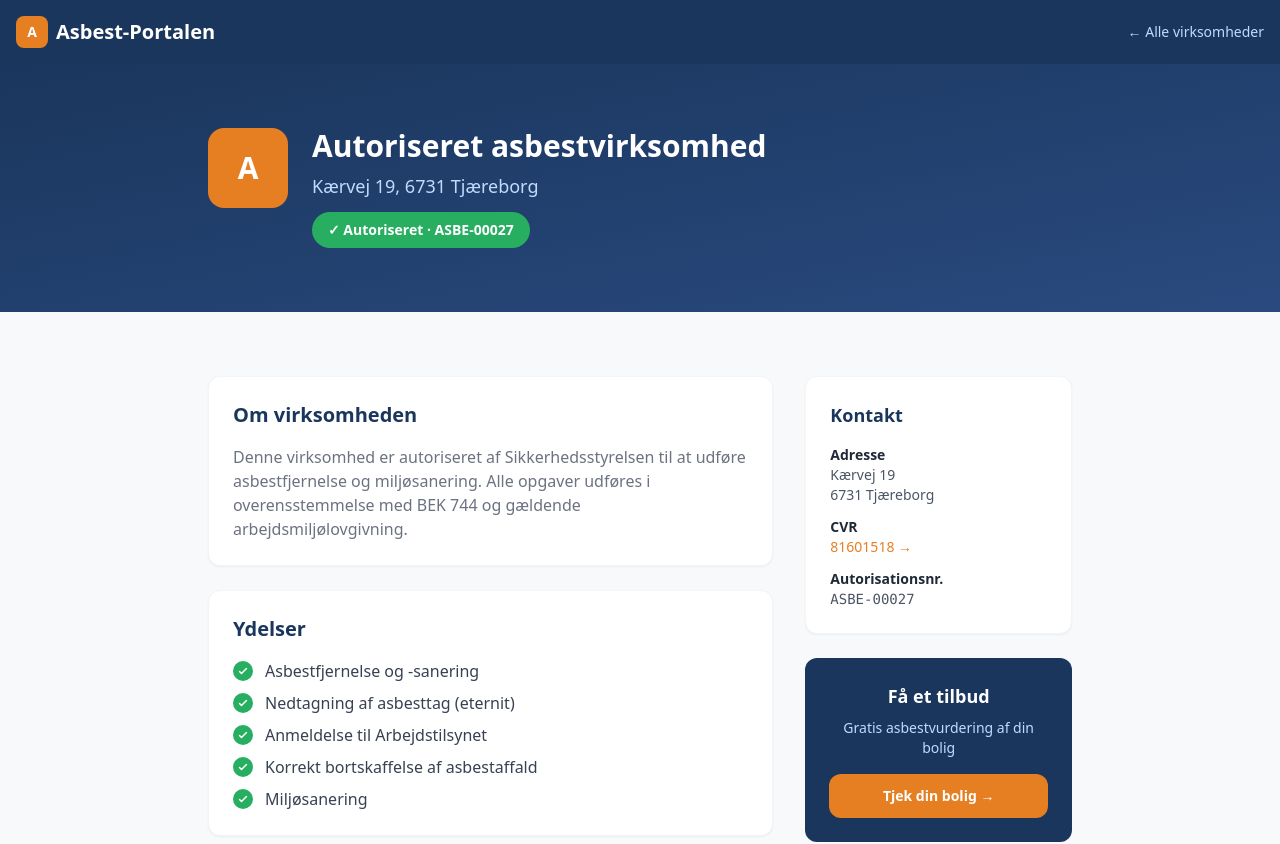
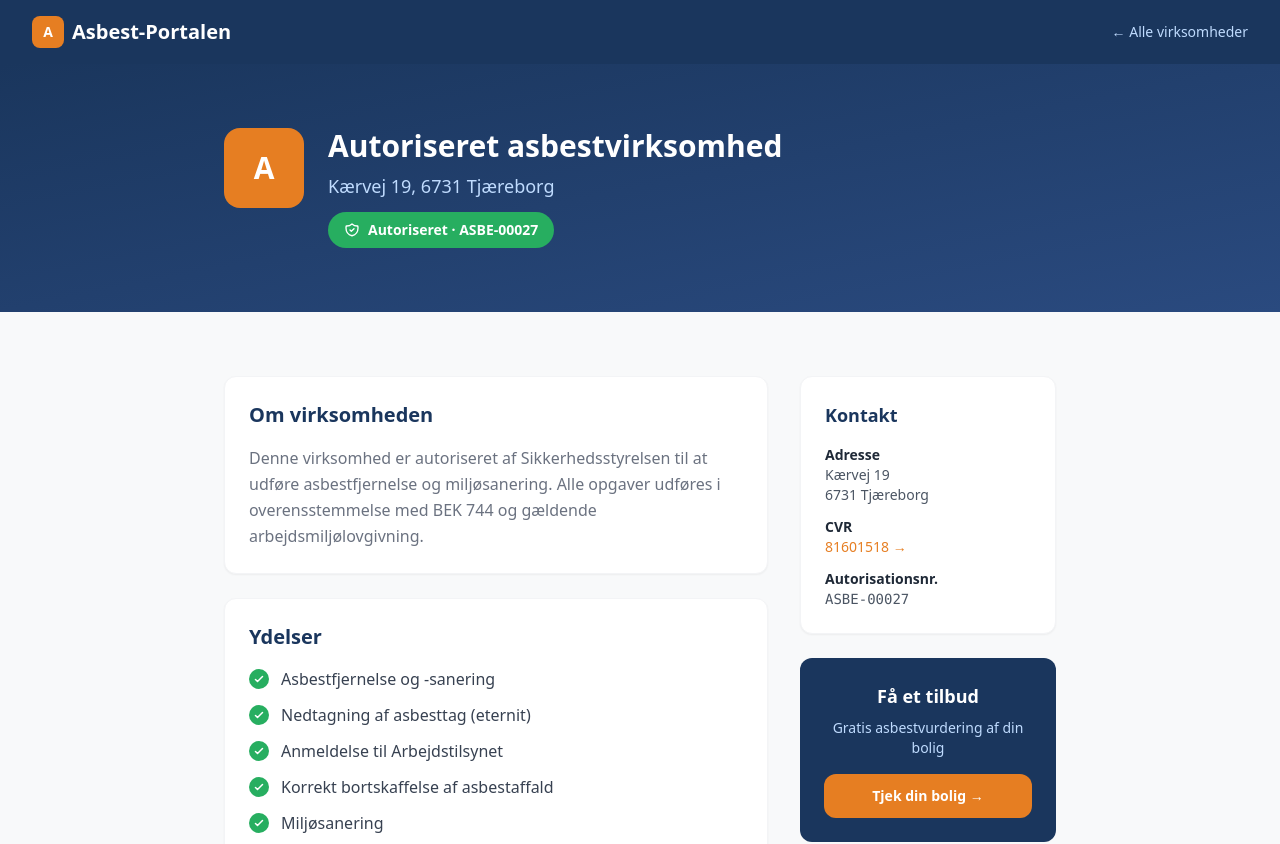
Before and after one commit to Thomas-Rathleff/asbest-portalen, a Next.js app: page /virksomheder/asbe-00027 in a window 1280 px wide. Shown: the top 844 px of the page. Built offline with nearby package versions, Linux system fonts and the light colour scheme.

Commit message:
Tilføj luftfoto-modul + profilsider med generateStaticParams

```diff
--- a/app/components/AddressSearch.tsx
+++ b/app/components/AddressSearch.tsx
@@ -1,6 +1,7 @@
 "use client";
 import { useState, useEffect, useRef } from "react";
 import FindVirksomhed from "./FindVirksomhed";
+import Luftfoto from "./Luftfoto";
 
 interface AddressSuggestion {
   tekst: string;
@@ -36,6 +37,7 @@ export default function AddressSearch() {
   const [roofType, setRoofType] = useState("");
   const [selectedAddress, setSelectedAddress] = useState("");
   const [selectedPostnr, setSelectedPostnr] = useState("");
+  const [selectedAdgangsadresseid, setSelectedAdgangsadresseid] = useState("");
   const wrapperRef = useRef<HTMLDivElement>(null);
 
   useEffect(() => {
@@ -72,6 +74,7 @@ export default function AddressSearch() {
     setQuery(suggestion.tekst);
     setSelectedAddress(suggestion.tekst);
     setSelectedPostnr(suggestion.adresse.postnr);
+    setSelectedAdgangsadresseid(suggestion.adresse.adgangsadresseid);
     setShowSuggestions(false);
     setResult(null);
     setLoading(true);
@@ -292,6 +295,7 @@ export default function AddressSearch() {
                 setQuery("");
                 setSelectedAddress("");
                 setSelectedPostnr("");
+                setSelectedAdgangsadresseid("");
                 setShowForm(false);
                 setResult(null);
                 setBuildYear("");
@@ -302,6 +306,16 @@ export default function AddressSearch() {
             >
               ← Søg på en ny adresse
             </button>
+          </div>
+
+          {/* Luftfoto */}
+          <div className="mb-6">
+            <Luftfoto
+              adresse={result.address.split(",")[0]}
+              postnr={result.postnr}
+              by={result.address.split(",")[1]?.trim().replace(/^\d{4}\s*/, "") || ""}
+              adgangsadresseid={selectedAdgangsadresseid}
+            />
           </div>
           <div className="text-center mb-6">
             <div className="text-5xl mb-3">{riskConfig[result.riskLevel].emoji}</div>
--- /dev/null
+++ b/app/components/Luftfoto.tsx
@@ -0,0 +1,69 @@
+"use client";
+import { useEffect, useState } from "react";
+
+interface Props {
+  adresse: string;
+  postnr: string;
+  by: string;
+  adgangsadresseid?: string;
+}
+
+export default function Luftfoto({ adresse, postnr, by, adgangsadresseid }: Props) {
+  const [koordinater, setKoordinater] = useState<{ x: number; y: number } | null>(null);
+  const [loading, setLoading] = useState(true);
+
+  useEffect(() => {
+    // Hent koordinater via DAWA
+    const query = adgangsadresseid
+      ? `https://api.dataforsyningen.dk/adgangsadresser/${adgangsadresseid}`
+      : `https://api.dataforsyningen.dk/adresser/autocomplete?q=${encodeURIComponent(`${adresse}, ${postnr} ${by}`)}&per_side=1`;
+
+    fetch(query)
+      .then(r => r.json())
+      .then(data => {
+        const item = adgangsadresseid ? data : data[0];
+        if (item?.x || item?.adresse?.x) {
+          setKoordinater({ x: item.x || item.adresse.x, y: item.y || item.adresse.y });
+        } else if (item?.adgangspunkt?.koordinater) {
+          setKoordinater({ x: item.adgangspunkt.koordinater[0], y: item.adgangspunkt.koordinater[1] });
+        }
+        setLoading(false);
+      })
+      .catch(() => setLoading(false));
+  }, [adresse, postnr, by, adgangsadresseid]);
+
+  const luftfotoUrl = koordinater
+    ? `https://api.dataforsyningen.dk/wms/orto_foraar?SERVICE=WMS&REQUEST=GetMap&VERSION=1.3.0&LAYERS=orto_foraar&STYLES=&CRS=EPSG:4326&BBOX=${koordinater.y - 0.0005},${koordinater.x - 0.0008},${koordinater.y + 0.0005},${koordinater.x + 0.0008}&WIDTH=600&HEIGHT=400&FORMAT=image/jpeg`
+    : null;
+
+  if (loading) return (
+    <div className="bg-gray-100 rounded-xl h-64 flex items-center justify-center">
+      <div className="text-gray-400 text-sm">Henter luftfoto...</div>
+    </div>
+  );
+
+  if (!luftfotoUrl) return (
+    <div className="bg-gray-100 rounded-xl h-64 flex items-center justify-center">
+      <div className="text-gray-400 text-sm">Luftfoto ikke tilgængeligt</div>
+    </div>
+  );
+
+  return (
+    <div className="rounded-xl overflow-hidden shadow-sm border border-gray-200">
+      <div className="bg-[#1a365d] text-white text-sm font-semibold px-4 py-2 flex items-center gap-2">
+        <svg className="w-4 h-4" fill="none" viewBox="0 0 24 24" stroke="currentColor"><path strokeLinecap="round" strokeLinejoin="round" strokeWidth={2} d="M3 9l9-7 9 7v11a2 2 0 01-2 2H5a2 2 0 01-2-2z"/></svg>
+        Luftfoto — {adresse}, {postnr} {by}
+      </div>
+      {/* eslint-disable-next-line @next/next/no-img-element */}
+      <img
+        src={luftfotoUrl}
+        alt={`Luftfoto af ${adresse}`}
+        className="w-full h-64 object-cover"
+        onError={(e) => { (e.target as HTMLImageElement).style.display = 'none'; }}
+      />
+      <div className="bg-gray-50 text-xs text-gray-400 px-3 py-1">
+        © Styrelsen for Dataforsyning og Infrastruktur
+      </div>
+    </div>
+  );
+}
--- a/app/virksomheder/[slug]/page.tsx
+++ b/app/virksomheder/[slug]/page.tsx
@@ -1,51 +1,95 @@
-"use client";
-import { useEffect, useState } from "react";
 import Link from "next/link";
+import { notFound } from "next/navigation";
+import virksomheder from "../../../public/data/virksomheder.json";
 
-interface V { navn: string; adresse: string; postnr: string; by: string; cvr: string; asbe_nr: string; }
+interface V { navn: string; adresse: string; postnr: string; by: string; cvr: string; asbe_nr: string | null; }
+
+export async function generateStaticParams() {
+  return (virksomheder as V[])
+    .filter(v => v.asbe_nr)
+    .map(v => ({ slug: v.asbe_nr!.toLowerCase().replace(/[^a-z0-9]/g, "-") }));
+}
 
 export default function Page({ params }: { params: { slug: string } }) {
-  const [v, setV] = useState<V | null>(null);
-  const [fejl, setFejl] = useState(false);
+  const liste = virksomheder as V[];
+  const v = liste.find(v => v.asbe_nr?.toLowerCase().replace(/[^a-z0-9]/g, "-") === params.slug);
+  if (!v) notFound();
 
-  useEffect(() => {
-    fetch(`/api/virksomhed?slug=${params.slug}`)
-      .then(r => { if (!r.ok) throw new Error(); return r.json(); })
-      .then(setV)
-      .catch(() => setFejl(true));
-  }, [params.slug]);
-
-  if (fejl) return <div className="min-h-screen flex items-center justify-center"><div className="text-center"><div className="text-5xl mb-4">🔍</div><h1 className="text-2xl font-bold text-[#1a365d] mb-2">Virksomhed ikke fundet</h1><Link href="/virksomheder" className="text-[#e67e22] hover:underline">← Alle virksomheder</Link></div></div>;
-  if (!v) return <div className="min-h-screen flex items-center justify-center"><div className="text-[#1a365d]">Henter...</div></div>;
+  const lat = 55.68; // bruges kun som placeholder — luftfoto vil bruge korrekte koordinater
+  const mapUrl = `https://maps.googleapis.com/maps/api/staticmap?center=${v.adresse}+${v.postnr}+${v.by}+Danmark&zoom=18&size=600x300&maptype=satellite`;
 
   return (
     <div className="flex flex-col min-h-screen">
-      <nav className="bg-[#1a365d] text-white"><div className="max-w-7xl mx-auto px-4 h-16 flex items-center justify-between"><Link href="/" className="flex items-center gap-2 hover:opacity-80"><div className="w-8 h-8 bg-[#e67e22] rounded-lg flex items-center justify-center font-bold text-sm">A</div><span className="text-xl font-bold">Asbest-Portalen</span></Link><Link href="/virksomheder" className="text-blue-200 hover:text-white text-sm">← Alle virksomheder</Link></div></nav>
+      <nav className="bg-[#1a365d] text-white">
+        <div className="max-w-7xl mx-auto px-4 sm:px-6 lg:px-8">
+          <div className="flex items-center justify-between h-16">
+            <Link href="/" className="flex items-center gap-2 hover:opacity-80 transition">
+              <div className="w-8 h-8 bg-[#e67e22] rounded-lg flex items-center justify-center font-bold text-sm">A</div>
+              <span className="text-xl font-bold">Asbest-Portalen</span>
+            </Link>
+            <Link href="/virksomheder" className="text-blue-200 hover:text-white text-sm transition">← Alle virksomheder</Link>
+          </div>
+        </div>
+      </nav>
+
       <section className="bg-gradient-to-br from-[#1a365d] to-[#2a4a7f] text-white py-16">
-        <div className="max-w-4xl mx-auto px-4">
+        <div className="max-w-4xl mx-auto px-4 sm:px-6 lg:px-8">
           <div className="flex items-start gap-6">
-            <div className="w-20 h-20 bg-[#e67e22] rounded-2xl flex items-center justify-center text-3xl font-bold flex-shrink-0">{(v.navn || v.asbe_nr || "A").charAt(0)}</div>
+            <div className="w-20 h-20 bg-[#e67e22] rounded-2xl flex items-center justify-center text-3xl font-bold flex-shrink-0">A</div>
             <div>
               <h1 className="text-3xl font-extrabold mb-2">{v.navn || "Autoriseret asbestvirksomhed"}</h1>
               <p className="text-blue-200 text-lg">{v.adresse}, {v.postnr} {v.by}</p>
-              <div className="mt-3 inline-flex items-center gap-2 bg-[#27ae60] px-4 py-2 rounded-full text-sm font-bold">✓ Autoriseret · {v.asbe_nr}</div>
+              {v.asbe_nr && (
+                <div className="mt-3 inline-flex items-center gap-2 bg-[#27ae60] px-4 py-2 rounded-full text-sm font-bold">
+                  <svg className="w-4 h-4" fill="none" viewBox="0 0 24 24" stroke="currentColor"><path strokeLinecap="round" strokeLinejoin="round" strokeWidth={2} d="M9 12l2 2 4-4m5.618-4.016A11.955 11.955 0 0112 2.944a11.955 11.955 0 01-8.618 3.04A12.02 12.02 0 003 9c0 5.591 3.824 10.29 9 11.622 5.176-1.332 9-6.03 9-11.622 0-1.042-.133-2.052-.382-3.016z" /></svg>
+                  Autoriseret · {v.asbe_nr}
+                </div>
+              )}
             </div>
           </div>
         </div>
       </section>
+
       <section className="py-16 bg-[#f8f9fa] flex-1">
-        <div className="max-w-4xl mx-auto px-4 grid md:grid-cols-3 gap-8">
+        <div className="max-w-4xl mx-auto px-4 sm:px-6 lg:px-8 grid md:grid-cols-3 gap-8">
           <div className="md:col-span-2 space-y-6">
-            <div className="bg-white rounded-xl p-6 shadow-sm border border-gray-100"><h2 className="text-xl font-bold text-[#1a365d] mb-4">Om virksomheden</h2><p className="text-gray-500">Denne virksomhed er autoriseret af Sikkerhedsstyrelsen til at udføre asbestfjernelse og miljøsanering. Alle opgaver udføres i overensstemmelse med BEK 744 og gældende arbejdsmiljølovgivning.</p></div>
-            <div className="bg-white rounded-xl p-6 shadow-sm border border-gray-100"><h2 className="text-xl font-bold text-[#1a365d] mb-4">Ydelser</h2><ul className="space-y-2">{["Asbestfjernelse og -sanering","Nedtagning af asbesttag (eternit)","Anmeldelse til Arbejdstilsynet","Korrekt bortskaffelse af asbestaffald","Miljøsanering"].map(y=><li key={y} className="flex items-center gap-3 text-gray-700"><div className="w-5 h-5 rounded-full bg-[#27ae60] flex-shrink-0 flex items-center justify-center"><svg className="w-3 h-3 text-white" fill="none" viewBox="0 0 24 24" stroke="currentColor"><path strokeLinecap="round" strokeLinejoin="round" strokeWidth={3} d="M5 13l4 4L19 7"/></svg></div>{y}</li>)}</ul></div>
+            <div className="bg-white rounded-xl p-6 shadow-sm border border-gray-100">
+              <h2 className="text-xl font-bold text-[#1a365d] mb-4">Om virksomheden</h2>
+              <p className="text-gray-500 leading-relaxed">Denne virksomhed er autoriseret af Sikkerhedsstyrelsen til at udføre asbestfjernelse og miljøsanering. Alle opgaver udføres i overensstemmelse med BEK 744 og gældende arbejdsmiljølovgivning.</p>
+            </div>
+            <div className="bg-white rounded-xl p-6 shadow-sm border border-gray-100">
+              <h2 className="text-xl font-bold text-[#1a365d] mb-4">Ydelser</h2>
+              <ul className="space-y-3">
+                {["Asbestfjernelse og -sanering","Nedtagning af asbesttag (eternit)","Anmeldelse til Arbejdstilsynet","Korrekt bortskaffelse af asbestaffald","Miljøsanering"].map(y => (
+                  <li key={y} className="flex items-center gap-3 text-gray-700">
+                    <div className="w-5 h-5 rounded-full bg-[#27ae60] flex-shrink-0 flex items-center justify-center"><svg className="w-3 h-3 text-white" fill="none" viewBox="0 0 24 24" stroke="currentColor"><path strokeLinecap="round" strokeLinejoin="round" strokeWidth={3} d="M5 13l4 4L19 7"/></svg></div>
+                    {y}
+                  </li>
+                ))}
+              </ul>
+            </div>
           </div>
           <div className="space-y-6">
-            <div className="bg-white rounded-xl p-6 shadow-sm border border-gray-100"><h2 className="text-lg font-bold text-[#1a365d] mb-4">Kontakt</h2><div className="space-y-3 text-sm text-gray-600"><div><div className="font-semibold text-gray-800">Adresse</div><div>{v.adresse}</div><div>{v.postnr} {v.by}</div></div>{v.cvr&&<div><div className="font-semibold text-gray-800">CVR</div><a href={`https://www.cvr.dk/virksomhed/${v.cvr}`} target="_blank" rel="noopener noreferrer" className="text-[#e67e22] hover:underline">{v.cvr} →</a></div>}<div><div className="font-semibold text-gray-800">Autorisationsnr.</div><div className="font-mono">{v.asbe_nr}</div></div></div></div>
-            <div className="bg-[#1a365d] rounded-xl p-6 text-white text-center"><div className="text-lg font-bold mb-2">Få et tilbud</div><p className="text-blue-200 text-sm mb-4">Gratis asbestvurdering af din bolig</p><Link href="/" className="block bg-[#e67e22] hover:bg-[#f39c12] text-white font-bold py-3 px-4 rounded-xl transition text-sm">Tjek din bolig →</Link></div>
+            <div className="bg-white rounded-xl p-6 shadow-sm border border-gray-100">
+              <h2 className="text-lg font-bold text-[#1a365d] mb-4">Kontakt</h2>
+              <div className="space-y-3 text-sm text-gray-600">
+                <div><div className="font-semibold text-gray-800">Adresse</div><div>{v.adresse}</div><div>{v.postnr} {v.by}</div></div>
+                {v.cvr && <div><div className="font-semibold text-gray-800">CVR</div><a href={`https://www.cvr.dk/virksomhed/${v.cvr}`} target="_blank" rel="noopener noreferrer" className="text-[#e67e22] hover:underline">{v.cvr} →</a></div>}
+                {v.asbe_nr && <div><div className="font-semibold text-gray-800">Autorisationsnr.</div><div className="font-mono">{v.asbe_nr}</div></div>}
+              </div>
+            </div>
+            <div className="bg-[#1a365d] rounded-xl p-6 text-white text-center">
+              <div className="text-lg font-bold mb-2">Få et tilbud</div>
+              <p className="text-blue-200 text-sm mb-4">Gratis asbestvurdering af din bolig</p>
+              <Link href="/" className="block bg-[#e67e22] hover:bg-[#f39c12] text-white font-bold py-3 px-4 rounded-xl transition text-sm">Tjek din bolig →</Link>
+            </div>
           </div>
         </div>
       </section>
-      <footer className="bg-[#1a365d] text-white py-8 text-center text-blue-300 text-sm">© 2026 Asbest-Portalen. <Link href="/" className="hover:text-white">Tilbage til forsiden</Link></footer>
+
+      <footer className="bg-[#1a365d] text-white py-8 text-center text-blue-300 text-sm">
+        © 2026 Asbest-Portalen. <Link href="/" className="hover:text-white">Tilbage til forsiden</Link>
+      </footer>
     </div>
   );
 }
```
